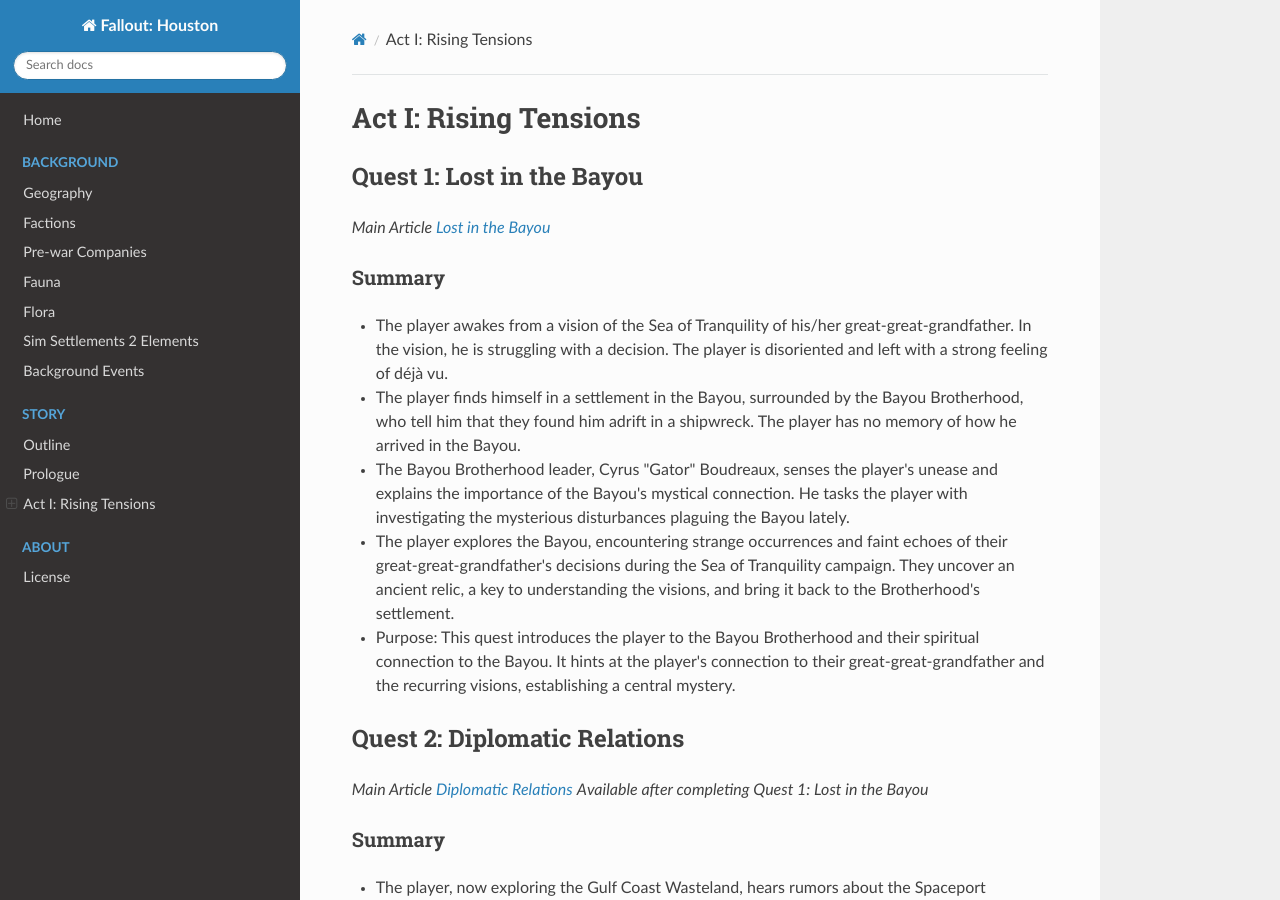
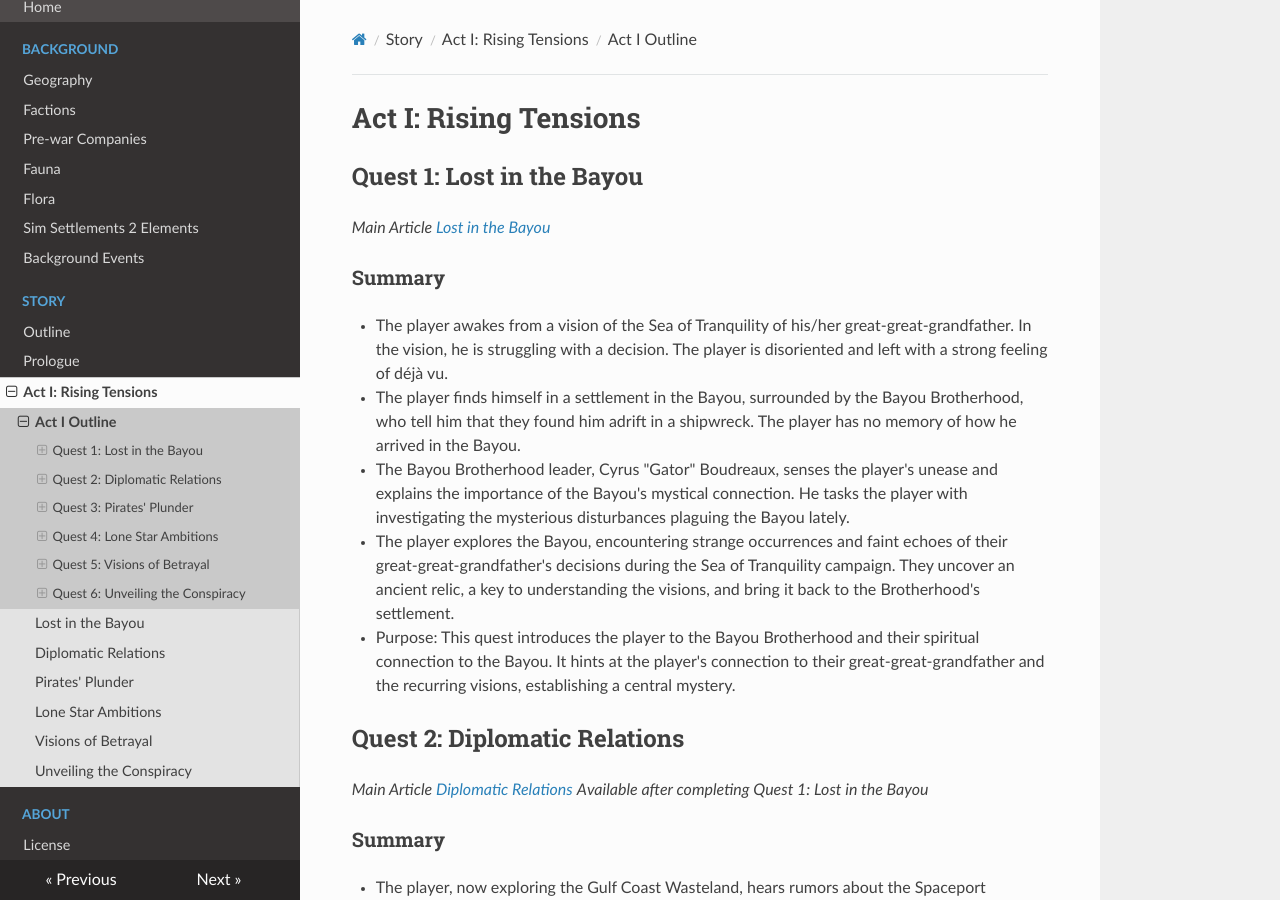
Before and after one commit to qthequartermasterman/fallout-houston-campaign, an MkDocs documentation site: the page built from docs/Story/Act1/index.md, in a window 1280 px wide and 900 px high. Built offline with MkDocs 1.6.1, drawn with Linux system fonts in a browser that asks for light colours; nearby versions of some CDN libraries.

Commit message:
feat: add index page to Act I

```diff
--- a/mkdocs.yml
+++ b/mkdocs.yml
@@ -16,6 +16,7 @@
       - "Outline": Story/outline.md
       - "Prologue": Story/prologue.md
       - "Act I: Rising Tensions":
+          - "Act I Outline": Story/Act1/index.md
           - "Lost in the Bayou": Story/Act1/Quest1.md
           - "Diplomatic Relations": Story/Act1/Quest2.md
           - "Pirates' Plunder": Story/Act1/Quest3.md
```
